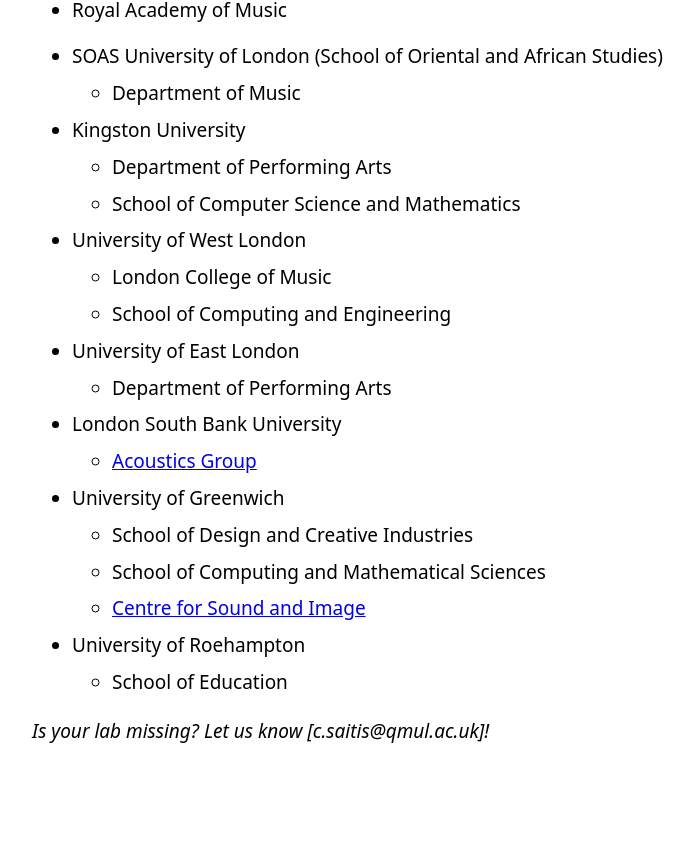
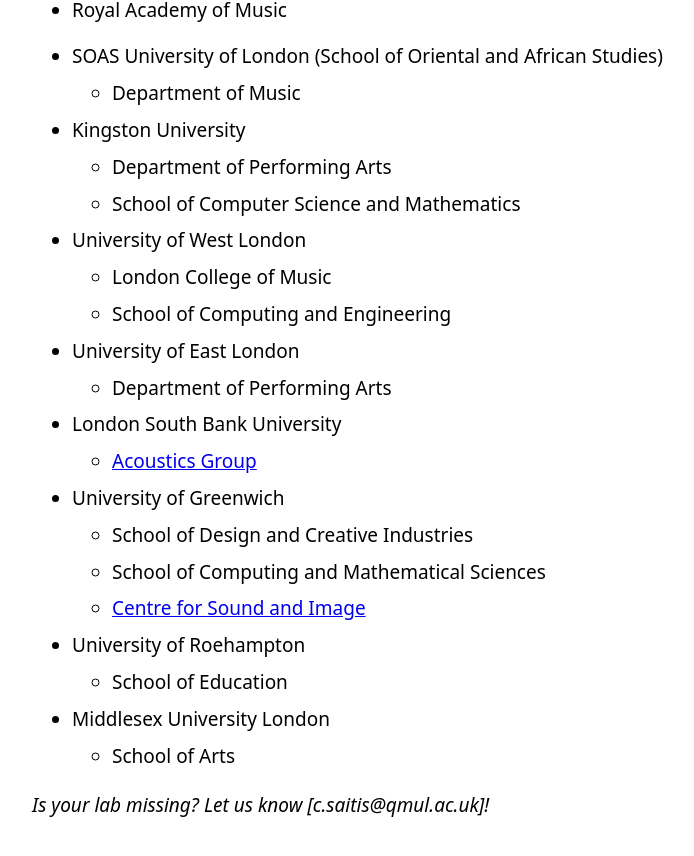
Before and after one commit to dmrn-limri/dmrn-limri.github.io, a Jekyll site: the page built from _posts/2026-02-10-mapping-music-research-london.md, in a window 1280 px wide and 900 px high, scrolled down 1380 px. Shown: the top 856 px of the window, without its empty margins (288-982 px from the left). Built offline with Jekyll 4.4.1, drawn with Linux system fonts in a browser that asks for light colours; before the commit the page ends 2207 px from its top, so only the background shows below that.

Commit message:
Update 2026-02-10-mapping-music-research-london.md

```diff
--- a/_posts/2026-02-10-mapping-music-research-london.md
+++ b/_posts/2026-02-10-mapping-music-research-london.md
@@ -72,4 +72,7 @@ This list brings together groups, labs, institutes and departments where music r
 * University of Roehampton
   * School of Education
 
+* Middlesex University London
+  * School of Arts
+
 *Is your lab missing? Let us know [c.saitis@qmul.ac.uk]!*
```
